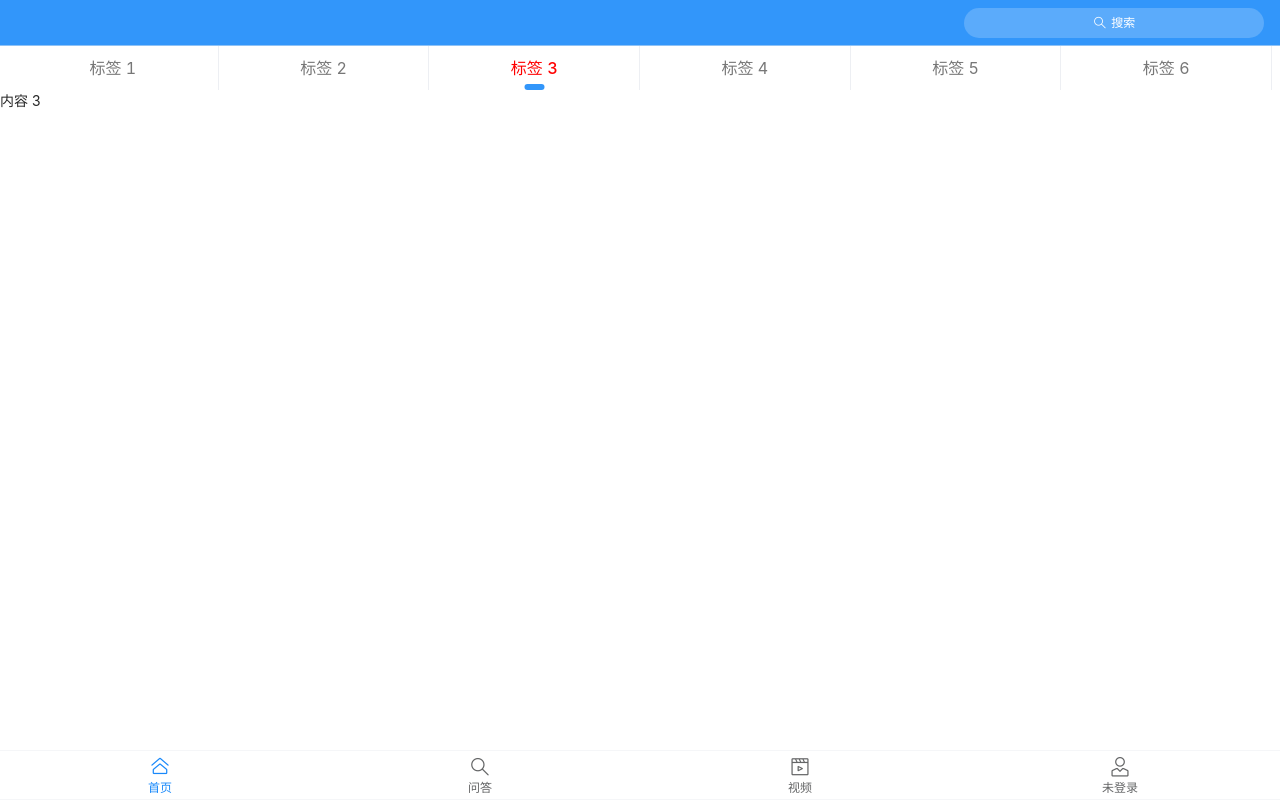
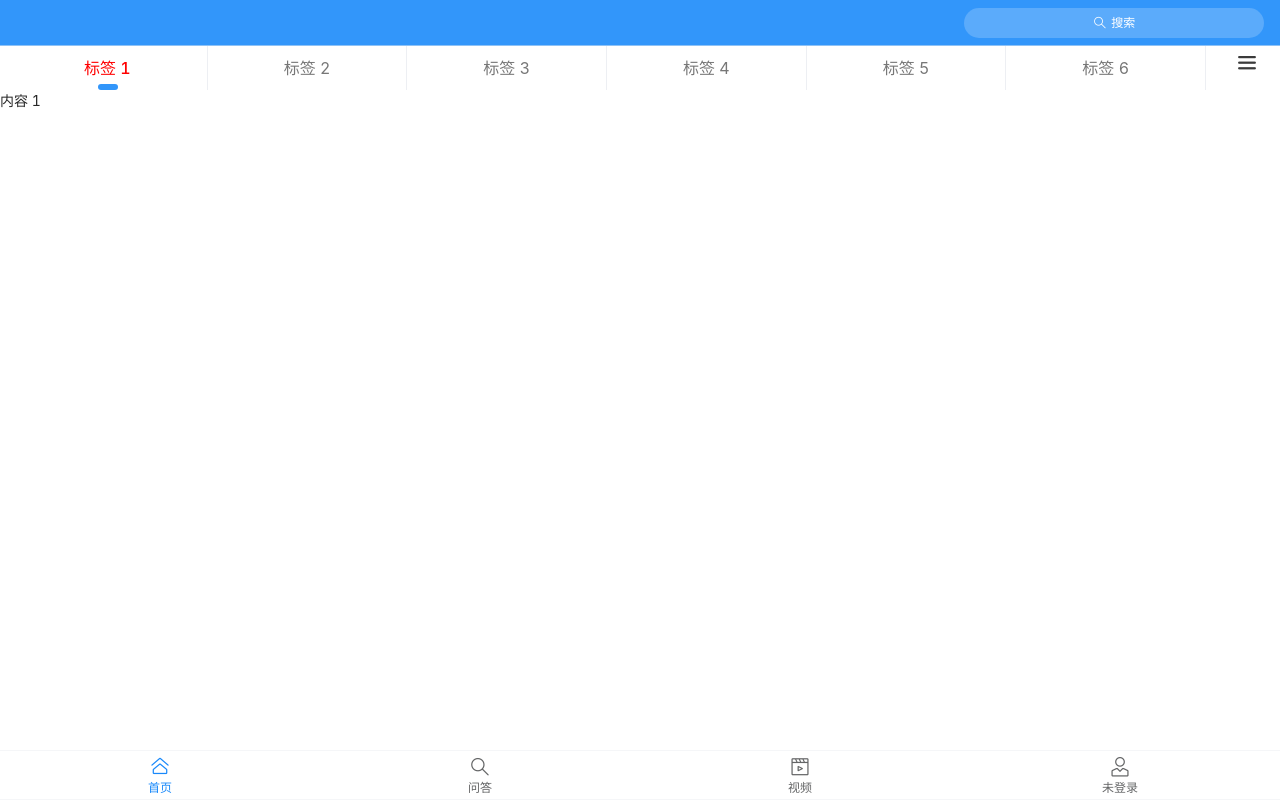
Before and after one commit to xingwei07/vant_test, a Vue app: page /#/ in a window 1280 px wide. Built offline with nearby package versions, Linux system fonts and the light colour scheme.

Commit message:
增加：频道列表按钮处理

```diff
--- a/src/views/home/index.vue
+++ b/src/views/home/index.vue
@@ -14,12 +14,16 @@
       <van-tab title="标签 4">内容 4</van-tab>
       <van-tab title="标签 5">内容 5</van-tab>
       <van-tab title="标签 6">内容 6</van-tab>
+      <template #nav-right>
+        <i class="placeholder"></i>
+        <van-icon name="wap-nav" class="hamburger-btn"></van-icon>
+      </template>
     </van-tabs>
   </div>
 </template>
 
 <script>
-import { Tabs, Tab } from 'vant'
+import { Tabs, Tab, Icon } from 'vant'
 import Search from '@/components/NavBar/Search'
 
 export default {
@@ -27,11 +31,12 @@ export default {
   components: {
     [Tabs.name]: Tabs,
     [Tab.name]: Tab,
+    [Icon.name]: Icon,
     Search
   },
   data() {
     return {
-      active: 2,
+      active: 0,
     };
   }
 }
@@ -47,4 +52,24 @@ export default {
 .channels-tabs .van-tabs__line {
   background-color: #3296fa;
 }
+.channels-tabs .hamburger-btn {
+  /* 固定定位 */
+  position: fixed;
+  right: 0;
+  display: flex;
+  justify-content: center;
+  align-items: center;
+  width: 66px;
+  height: 32px;
+  background-color: #fff;
+  /* 设置透明度 */
+  opacity: 0.902;
+  /* 设置图标大小 */
+  font-size: 23px;
+}
+.channels-tabs .placeholder {
+  flex-shrink: 0;
+  width: 66px;
+  height: 32px;
+}
 </style>
```
Also changed, not shown: 1 other file (tests, documents, lock files or other folders).
